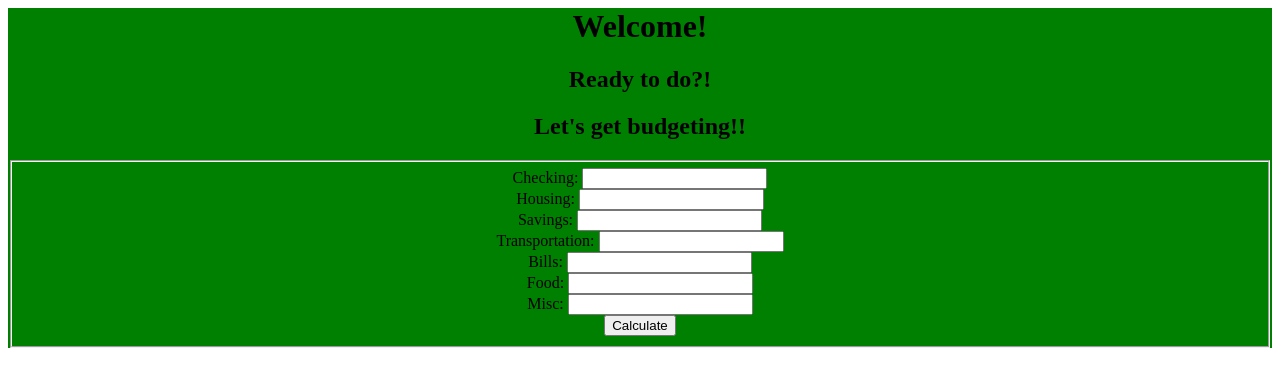
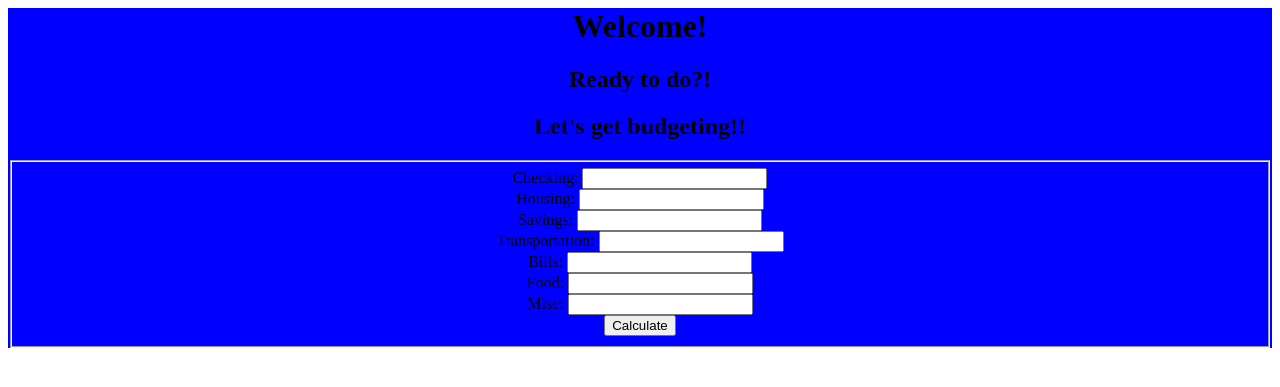
Before and after one commit to 2206-devops-batch/CCMS-Project2, a Flask app: page / in a window 1280 px wide. Shown: the top 387 px of the page. Run offline with Flask 2, Linux system fonts and the light colour scheme.

Commit message:
[BLUE] updating blue

```diff
--- a/src/Templates/index.html
+++ b/src/Templates/index.html
@@ -1,5 +1,6 @@
 <html>
-    <div style="background: green;">
+    <div style="background: blue;">
+
         <h1 style="text-align:center">Welcome!</h1>
         <h2 style="text-align:center">Ready to do?!</h2>
         <h2 style="text-align:center">Let's get budgeting!!</h1>
```
Also changed, not shown: 1 other file.
